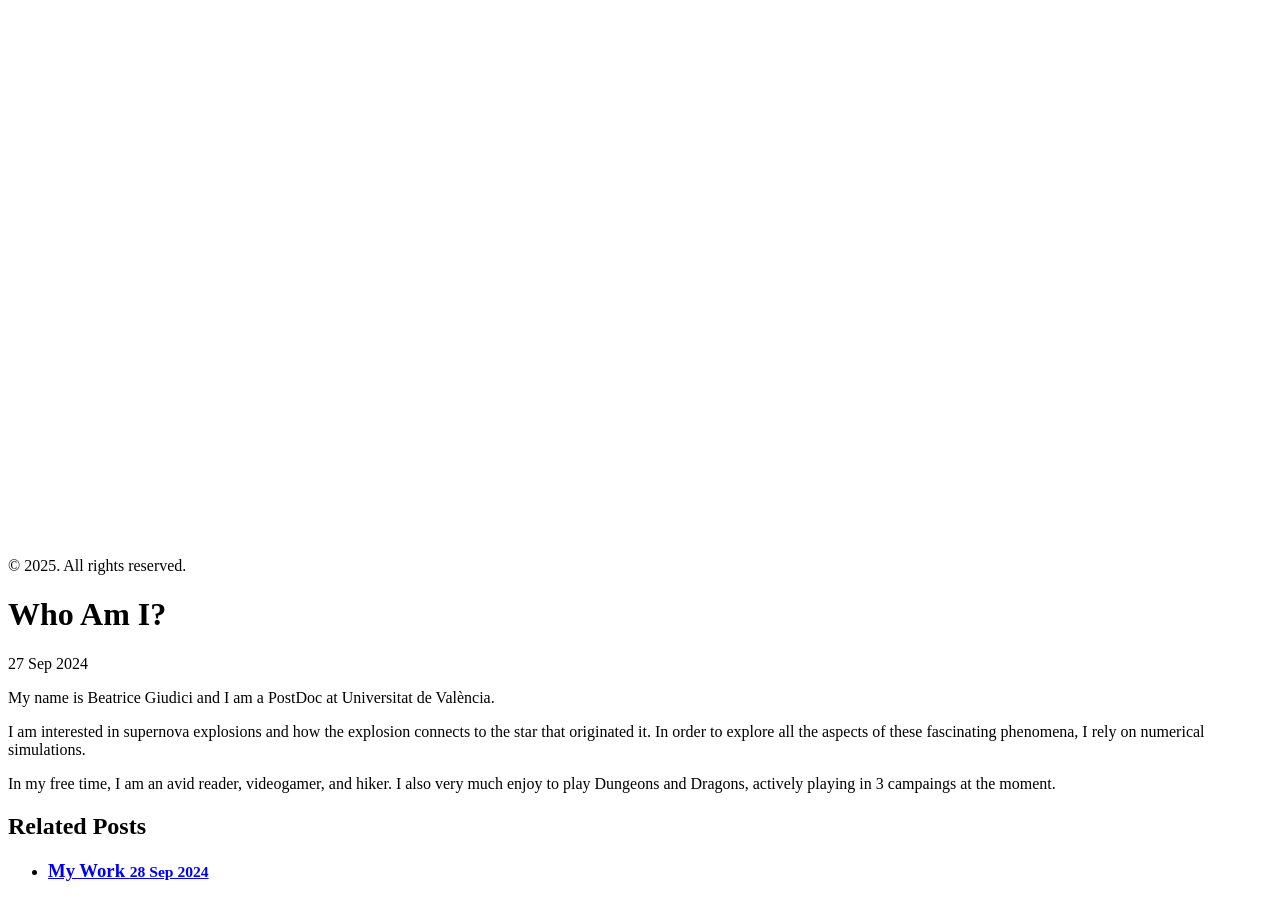
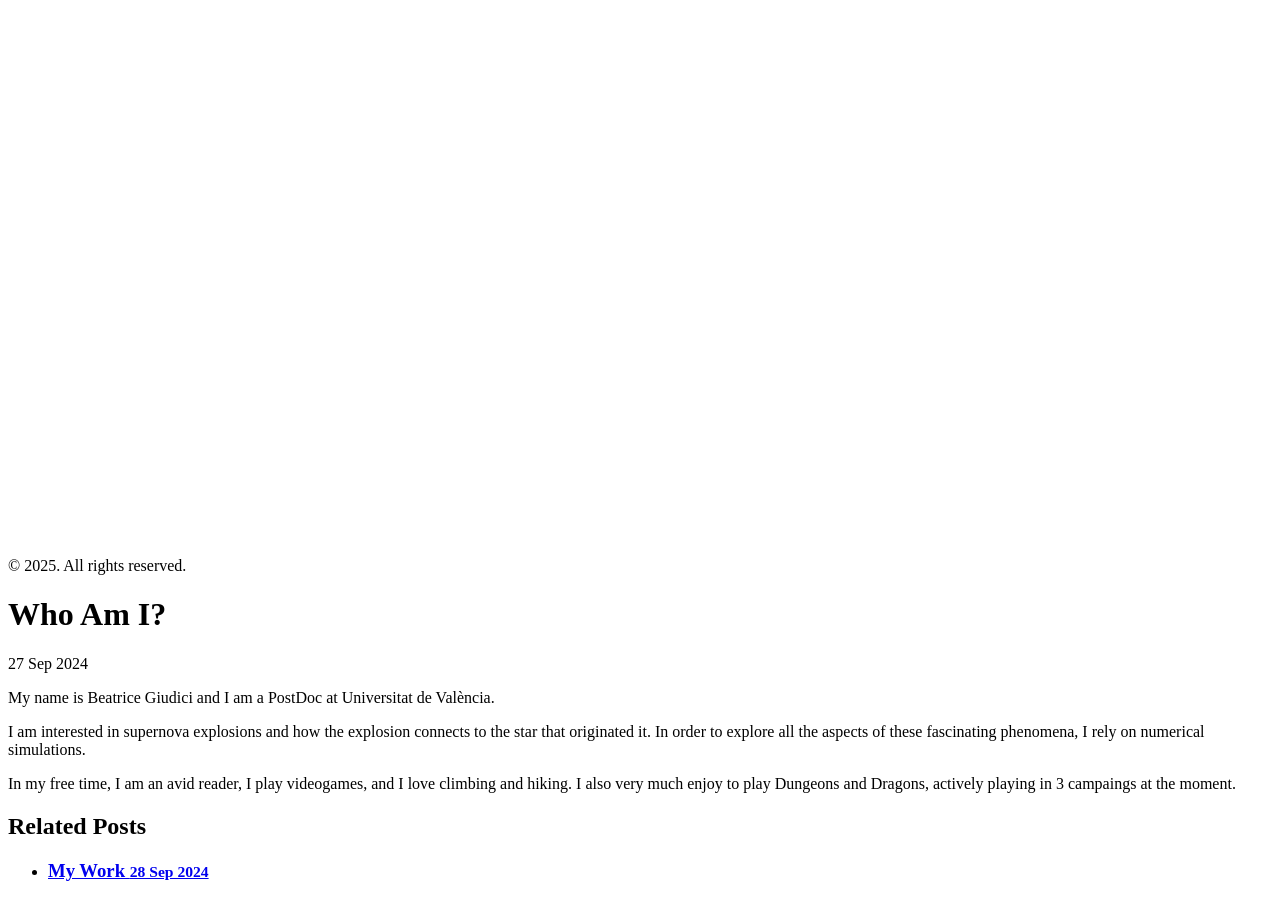
Before and after one commit to BeaGiudici/BeaGiudici.github.io, a Jekyll site: the page built from _posts/2024-09-27-whoami.md, in a window 1280 px wide and 900 px high, scrolled down 3509 px. Built offline with Jekyll 4.4.1, drawn with Linux system fonts in a browser that asks for light colours.

Commit message:
Update me

```diff
--- a/_posts/2024-09-27-whoami.md
+++ b/_posts/2024-09-27-whoami.md
@@ -8,5 +8,5 @@
 I am interested in supernova explosions and how the explosion connects to the star that originated it.
 In order to explore all the aspects of these fascinating phenomena, I rely on numerical simulations.
 
-In my free time, I am an avid reader, videogamer, and hiker. I also very much enjoy to play Dungeons and Dragons,
+In my free time, I am an avid reader, I play videogames, and I love climbing and hiking. I also very much enjoy to play Dungeons and Dragons,
 actively playing in 3 campaings at the moment.
```
